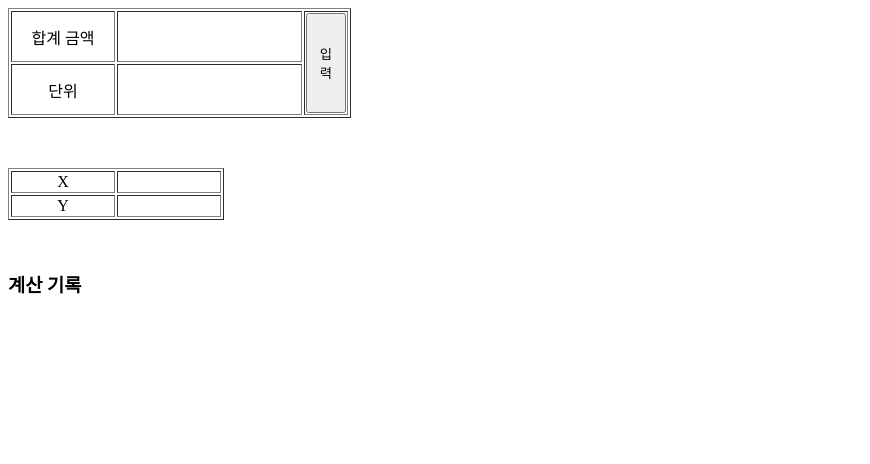
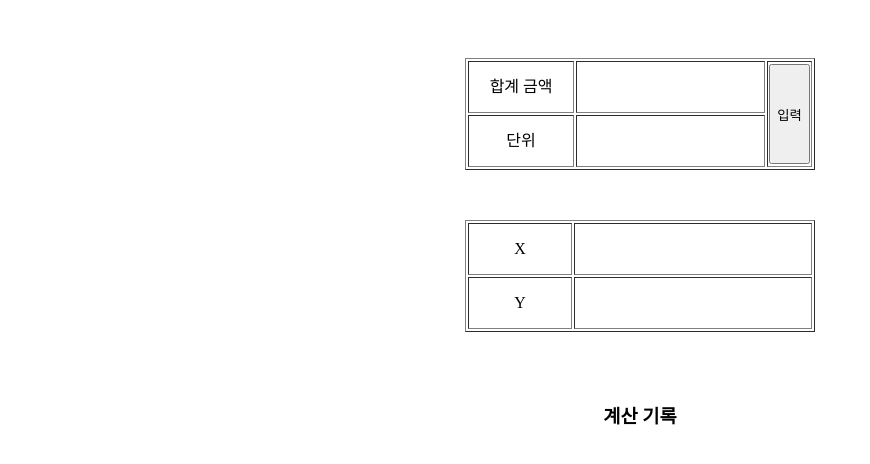
Before and after one commit to KSJ0314/basisCal, a plain HTML site: page index.html in a window 1280 px wide. Shown: the whole page, without its empty margins (0-870 px from the left). Drawn offline with Linux system fonts and the light colour scheme.

Commit message:
Add files via upload

```diff
--- a/index.html
+++ b/index.html
@@ -5,6 +5,13 @@
     <meta name="viewport" content="width=device-width, initial-scale=1.0">
     <title>산출 기초 계산기 1.0v</title>
     <style>
+        .wrap{
+            margin: 0 auto;
+            width: 350px;
+            display: flex;
+            flex-direction: column;
+            align-items: center;
+        }
         input{
             border: none;
         }
@@ -13,13 +20,20 @@
         }
         table{
             text-align: center;
+            margin: 50px 0;
+            width: 100%;
+        }
+        table + table{
+            margin-top: 0;
         }
         td{
             width: 100px;
+            line-height: 3em;
         }
     </style>
 </head>
 <body>
+    <div class="wrap">
         <table border="1">
             <tr>
                 <td>
@@ -30,6 +44,12 @@
                 </td>
                 <td rowspan="4" style="width: 40px;">
                     <button onclick="calcul()" style="height: 100px;">입력</button>
+                </td>
+            </tr>
+            <tr>
+                <td>단위</td>
+                <td>
+                    <input id="unit" type="number">
                 </td>
             </tr>
             <!-- <tr>
@@ -44,32 +64,26 @@
                     <input id="y" type="number">
                 </td>
             </tr> -->
-        <tr>
-            <td>단위</td>
-            <td>
-                <input id="unit" type="number">
-            </td>
-        </tr>
         </table>
 
-    <table border="1" style="margin: 50px 0;">
+        <table border="1">
             <tr>
                 <td>X</td>
-            <td>
-                <p id="result"></p>
+                <td id="result" colspan="2">
                 </td>
             </tr>
             <tr>
                 <td>Y</td>
-            <td>
-                <p id="result2"></p>
+                <td id="result2" colspan="2">
                 </td>
             </tr>
         </table>
 
         <h3>계산 기록</h3>
-    <div id="resultDiv">
+        <div id="resultDiv"></div>
     </div>
+
+
     <script>
         const result = document.getElementById('result');
         const result2 = document.getElementById('result2');
@@ -94,6 +108,7 @@
             document.getElementById('unit').value = unitVal;
         }
 
+        // 주석 밑 계산들만 값 수정하면 비율, 합계식 직접 작성할 수 있게 수정 가능
         function calcul(num) {
             num = document.getElementById('num').value;
             div = document.getElementById('unit').value;
@@ -102,7 +117,8 @@
             let bul = true;
             count = 0;
 
-            num2 = num / 0.47;
+            // (X:Y = 4:1), (X*0.1 + Y*0.07 = 합계) 를 적용한 계산식
+            num2 = num / (4*0.1 + 0.07);
 
             if (num2%div!=0) {
                 num2 -= num2%div;
@@ -115,6 +131,7 @@
                     num2 -= div * count;
                 }
 
+                // (X*0.1 + Y*0.07 = 합계)를 이용한 X 역산
                 num1 = ( num - (num2*0.07) ) / 0.1;
                 if (num1%div == 0){
                     bul = false;
```
Lines whose indentation alone changed are shown as unchanged.
